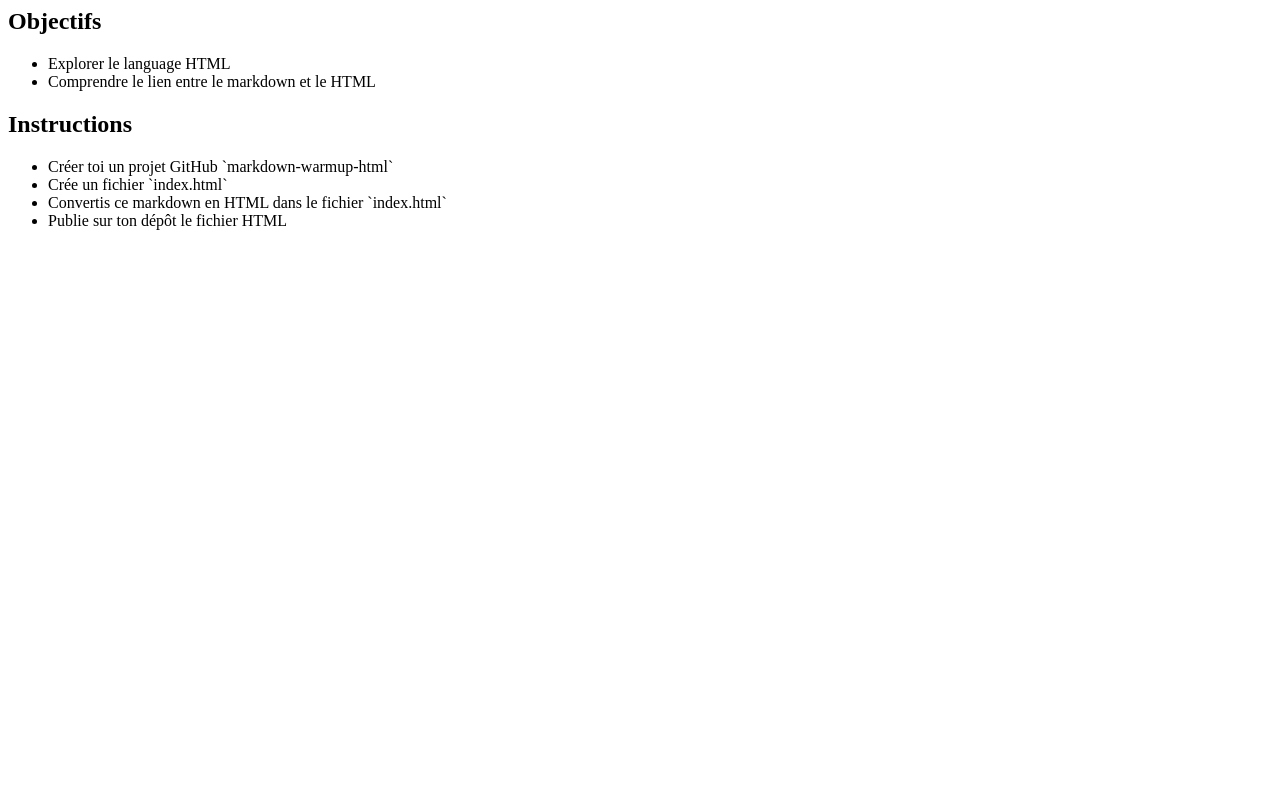
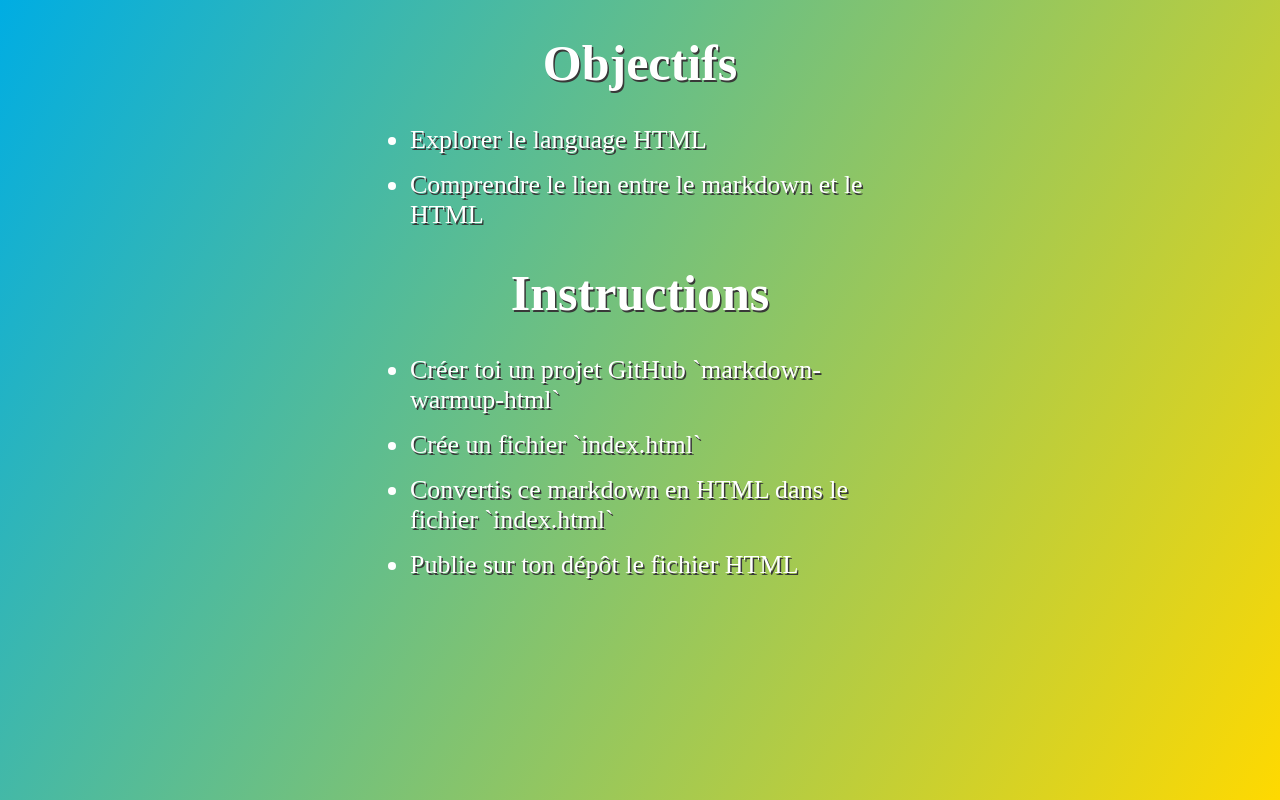
Before and after one commit to DayvidAstua/markdown-warmup-htm, a plain HTML site: page index.html in a window 1280 px wide. Drawn offline with Linux system fonts and the light colour scheme.

Commit message:
Add files via upload

```diff
--- a/index.html
+++ b/index.html
@@ -1,13 +1,18 @@
-<head>
   <!DOCTYPE html>
+  <html>
 
 
+<head>
+
+
+<link rel="stylesheet" type="text/css" href="Style.css"/>
+
 </head>
-
+<title> index.html </title>
 
 <body>
 
-<h2>Objectifs</h2>
+<h1>Objectifs</h1>
 
   <ul>
     <li>
@@ -19,9 +24,9 @@
 
   </ul>
 
-<h2>
+<h1>
 Instructions
-</h2>
+</h1>
 
   <ul>
     <li>
@@ -43,3 +48,4 @@ Instructions
 <footer>
 
 </footer>
+  </html>
```
